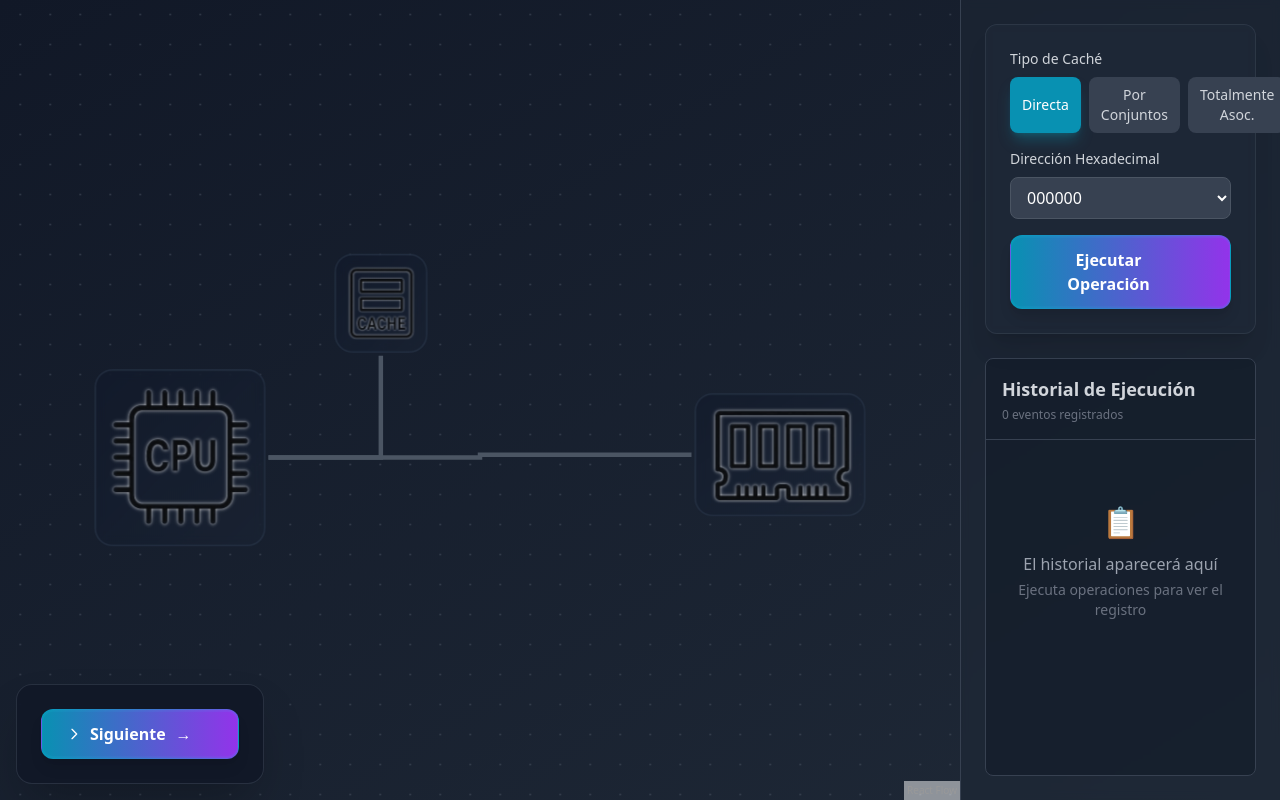
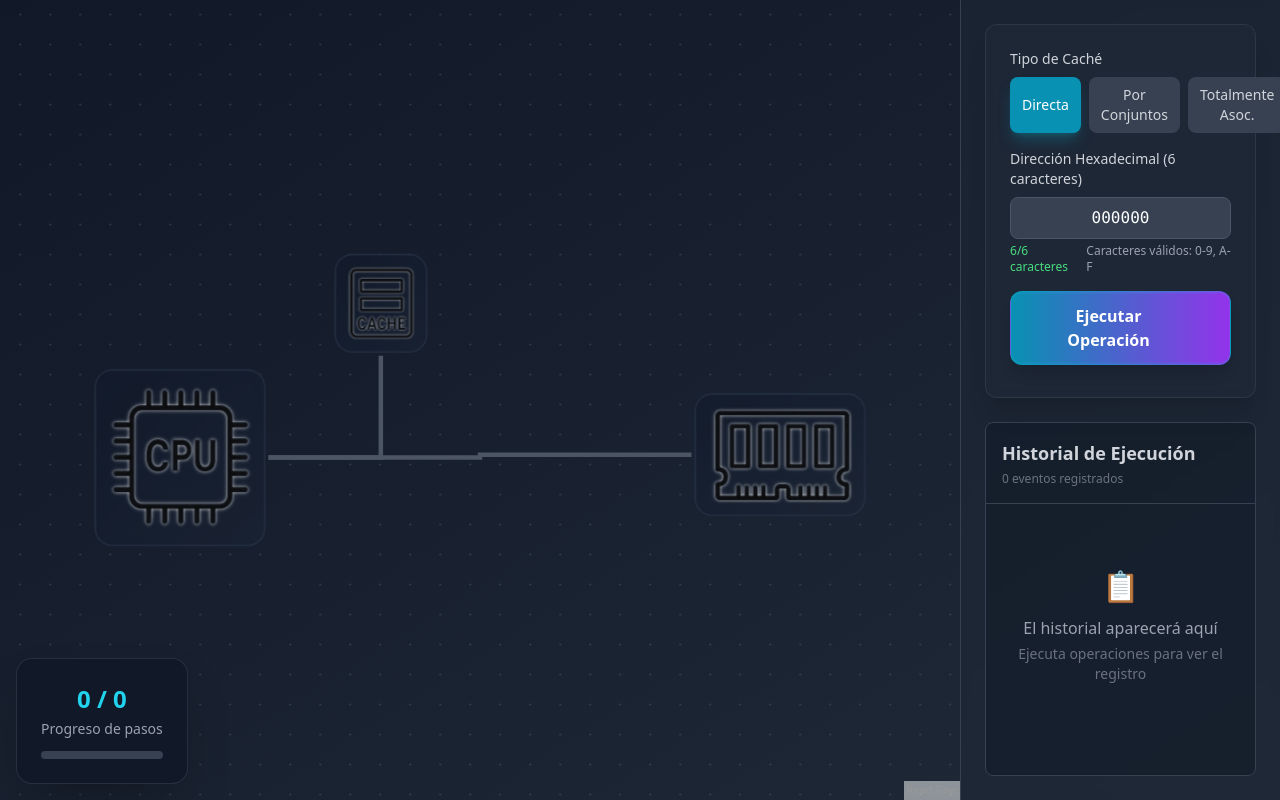
Before and after one commit to rodnye/ac-cpu-simulator, a React (Vite) app: page / in a window 1280 px wide. Built offline with nearby package versions, Linux system fonts and the light colour scheme.

Commit message:
si dios quiere last fix

```diff
--- a/src/App.tsx
+++ b/src/App.tsx
@@ -1,8 +1,10 @@
+// App.tsx - Versión corregida
 import { useState, useEffect, useCallback } from "react";
 import {
   ReactFlow,
   Background,
   type Edge,
+  type Node,
   BackgroundVariant,
 } from "@xyflow/react";
 import "@xyflow/react/dist/style.css";
@@ -23,7 +25,14 @@ import type { CacheType } from "./services/cache/Cache";
 import type { AssociativeCacheStep } from "./services/cache/AssociativeCache";
 import { motion, AnimatePresence } from "framer-motion";
 
-const initialNodes: IComputerNodeData[] = [
+// Definir el tipo de nodo correctamente
+type CustomNode = Node<IComputerNodeData["data"]> & {
+  id: string;
+  position: { x: number; y: number };
+  type: string;
+};
+
+const initialNodes: CustomNode[] = [
   {
     id: "cpu",
     position: { x: 100, y: 7 },
@@ -98,7 +107,7 @@ const initialEdges: Edge[] = [
 const cpuManager = new Cpu();
 
 export default function App() {
-  const [nodes, setNodes] = useState<IComputerNodeData[]>(initialNodes);
+  const [nodes, setNodes] = useState<CustomNode[]>(initialNodes);
   const [edges, setEdges] = useState<Edge[]>(initialEdges);
   const [totalSteps, setTotalSteps] = useState(0);
   const [currentStep, setCurrentStep] = useState(0);
@@ -154,11 +163,6 @@ export default function App() {
     setExecutionHistory([]);
   }, [clearStatus, updateStepState]);
 
-  const handleStop = useCallback(() => {
-    cpuManager.stopTimer();
-    updateStepState();
-  }, [updateStepState]);
-
   useEffect(() => {
     const { memory, directCache, associativeCache, setAssociativeCache } =
       cpuManager;
@@ -170,7 +174,8 @@ export default function App() {
       setExecutionHistory((prev) => [...prev, `CPU: ${step.info}`]);
 
       // Actualizar nodo CPU
-      const updatedNodes = nodes.map((node) => {
+      setNodes((prevNodes) =>
+        prevNodes.map((node) => {
           if (node.id === "cpu") {
             return {
               ...node,
@@ -182,9 +187,8 @@ export default function App() {
             };
           }
           return node;
-      });
-
-      setNodes(updatedNodes);
+        }),
+      );
 
       // Actualizar edges según el tipo de paso
       const updatedEdges = edges.map((edge) => {
@@ -221,7 +225,8 @@ export default function App() {
     const handleMemoryStep = (step: MemoryStep) => {
       setExecutionHistory((prev) => [...prev, `Memoria: ${step.info}`]);
 
-      const updatedNodes = nodes.map((node) => {
+      setNodes((prevNodes) =>
+        prevNodes.map((node) => {
           if (node.id === "memory") {
             return {
               ...node,
@@ -233,9 +238,8 @@ export default function App() {
             };
           }
           return node;
-      });
-
-      setNodes(updatedNodes);
+        }),
+      );
     };
 
     const handleCacheStep = (
@@ -258,7 +262,8 @@ export default function App() {
           break;
       }
 
-      const updatedNodes = nodes.map((node) => {
+      setNodes((prevNodes) =>
+        prevNodes.map((node) => {
           if (node.id === "cache") {
             return {
               ...node,
@@ -270,9 +275,8 @@ export default function App() {
             };
           }
           return node;
-      });
-
-      setNodes(updatedNodes);
+        }),
+      );
     };
 
     // Event listeners
@@ -298,7 +302,7 @@ export default function App() {
       associativeCache.off("step", handleCacheStep);
       setAssociativeCache.off("step", handleCacheStep);
     };
-  }, [clearStatus, edges, nodes, updateStepState]);
+  }, [clearStatus, edges, updateStepState]);
 
   return (
     <div className="relative w-screen h-screen bg-gradient-to-br from-gray-900 to-gray-800">
@@ -324,7 +328,7 @@ export default function App() {
           </ReactFlow>
         </div>
 
-        {/* Control Panel - Solo UserActions ahora */}
+        {/* Control Panel */}
         <div className="w-80 bg-gray-800/50 backdrop-blur-sm border-l border-gray-700 flex flex-col">
           <div className="p-6">
             <UserActions
@@ -334,7 +338,7 @@ export default function App() {
             />
           </div>
 
-          {/* Execution History - Ocupa el espacio restante con scroll mejorado */}
+          {/* Execution History */}
           <div className="flex-1 flex flex-col min-h-0 p-6 pt-0">
             <div className="h-full bg-gray-900/50 rounded-lg border border-gray-700 flex flex-col">
               <div className="p-4 border-b border-gray-700 flex-shrink-0">
@@ -346,16 +350,15 @@ export default function App() {
                 </p>
               </div>
 
-              {/* Contenedor de scroll con altura fija y overflow controlado */}
               <div className="flex-1 min-h-0 overflow-hidden">
                 <div className="h-full overflow-y-auto scrollbar-thin scrollbar-thumb-gray-600 scrollbar-track-gray-800 hover:scrollbar-thumb-gray-500">
                   <div className="p-4 space-y-3">
                     <AnimatePresence initial={false}>
                       {executionHistory
-                        .slice(-50) // Mostrar más elementos
+                        .slice(-50)
                         .map((entry, index, array) => (
                           <motion.div
-                            key={`${index}-${entry}-${Date.now()}`} // Key más única
+                            key={`${index}-${entry}-${Date.now()}`}
                             initial={{ opacity: 0, y: 10, scale: 0.95 }}
                             animate={{ opacity: 1, y: 0, scale: 1 }}
                             exit={{ opacity: 0, x: -100 }}
@@ -396,7 +399,6 @@ export default function App() {
                 </div>
               </div>
 
-              {/* Footer del historial */}
               {executionHistory.length > 0 && (
                 <div className="p-3 border-t border-gray-700 bg-gray-800/30 flex-shrink-0">
                   <div className="flex justify-between items-center text-xs text-gray-400">
@@ -420,15 +422,7 @@ export default function App() {
 
       {/* Bottom Control Panel */}
       <div className="absolute bottom-4 left-4">
-        <ControlPanel
-          onNext={handleNextStep}
-          onReset={handleReset}
-          onStop={handleStop}
-          isRunning={cpuManager.timerRunning}
-          hasNext={cpuManager.hasNext()}
-          totalSteps={totalSteps}
-          currentStep={currentStep}
-        />
+        <ControlPanel totalSteps={totalSteps} currentStep={currentStep} />
       </div>
     </div>
   );
--- a/src/components/controls/ControlPanel.tsx
+++ b/src/components/controls/ControlPanel.tsx
@@ -1,23 +1,12 @@
-import Button from "../atoms/Button";
-import { NextIcon } from "../atoms/Icon";
-import { motion, AnimatePresence } from "framer-motion";
+// ControlPanel.tsx - Versión simplificada
+import { motion } from "framer-motion";
 
 interface ControlPanelProps {
-  onNext: () => void;
-  onStop: () => void;
-  onReset: () => void;
-  isRunning?: boolean;
-  hasNext?: boolean;
   currentStep?: number;
   totalSteps?: number;
 }
 
 export function ControlPanel({
-  onNext,
-  //onStop,
-  //onReset,
-  isRunning,
-  hasNext,
   currentStep = 0,
   totalSteps = 0,
 }: ControlPanelProps) {
@@ -28,39 +17,32 @@ export function ControlPanel({
       transition={{ duration: 0.5, ease: "easeOut" }}
       className="bg-gray-900/90 backdrop-blur-xl border border-gray-700/60 rounded-2xl shadow-2xl p-6 hover:shadow-2xl transition-all duration-300 hover:border-cyan-400/30 hover:bg-gray-900/95 group"
     >
-      <div className="flex flex-row items-center justify-between gap-4">
-        <motion.div whileHover={{ scale: 1.02 }} whileTap={{ scale: 0.98 }}>
-          <Button
-            onClick={onNext}
-            disabled={!hasNext}
-            className="flex items-center gap-3 min-w-[140px] justify-center bg-gradient-to-r from-cyan-600 to-purple-600 hover:from-cyan-500 hover:to-purple-500 text-white font-semibold py-3 px-6 rounded-xl transition-all duration-300 shadow-lg hover:shadow-cyan-500/25 disabled:opacity-50 disabled:cursor-not-allowed group"
+      {/* Progress Indicator */}
+      <div className="flex flex-col items-center gap-3">
+        <div className="text-center">
+          <motion.div
+            key={`${currentStep}-${totalSteps}`}
+            initial={{ scale: 1.1 }}
+            animate={{ scale: 1 }}
+            className="text-2xl font-bold text-cyan-400"
           >
-            <motion.div
-              animate={{
-                x: hasNext ? [0, 4, 0] : 0,
-                scale: hasNext ? [1, 1.1, 1] : 1,
-              }}
-              transition={{
-                duration: 1.5,
-                repeat: hasNext ? Infinity : 0,
-                ease: "easeInOut",
-              }}
-            >
-              <NextIcon />
-            </motion.div>
-            <span>Siguiente</span>
-            <motion.span
-              animate={{ x: [0, 2, 0] }}
-              transition={{
-                duration: 1.2,
-                repeat: Infinity,
-                ease: "easeInOut",
-              }}
-            >
-              →
-            </motion.span>
-          </Button>
-        </motion.div>
+            {currentStep} / {totalSteps}
+          </motion.div>
+          <div className="text-sm text-gray-400 mt-1">Progreso de pasos</div>
+        </div>
+
+        {/* Progress Bar */}
+        <div className="w-full bg-gray-700 rounded-full h-2">
+          <motion.div
+            className="bg-gradient-to-r from-cyan-500 to-purple-500 h-2 rounded-full"
+            initial={{ width: 0 }}
+            animate={{
+              width:
+                totalSteps > 0 ? `${(currentStep / totalSteps) * 100}%` : "0%",
+            }}
+            transition={{ duration: 0.5, ease: "easeOut" }}
+          />
+        </div>
       </div>
 
       {/* Subtle background animation */}
--- a/src/components/controls/UserActions.tsx
+++ b/src/components/controls/UserActions.tsx
@@ -1,5 +1,5 @@
-// UserActions.tsx - Versión actualizada
-import { useState } from "react";
+// UserActions.tsx - Versión corregida
+import { useState, useEffect } from "react";
 import Button from "../atoms/Button";
 import type { Cpu } from "../../services/Cpu";
 import { motion, AnimatePresence } from "framer-motion";
@@ -18,54 +18,134 @@ export const UserActions = ({
 }: UserActionsProps) => {
   const [address, setAddress] = useState("000000");
   const [isLoading, setIsLoading] = useState(false);
+  const [error, setError] = useState("");
+  const [hasPendingSteps, setHasPendingSteps] = useState(false);
 
-  // Direcciones de ejemplo para diferentes tipos de caché
-  const addressExamples = {
-    direct: ["000000"],
-    associative: ["000000"],
-    "set-associative": ["000000"],
+  // Efecto para escuchar cambios en el estado de pasos
+  // En UserActions.tsx - Actualizar el useEffect
+  useEffect(() => {
+    const updateStepState = () => {
+      const hasSteps = cpu.getSteps().length > 0;
+      setHasPendingSteps(hasSteps);
+    };
+
+    cpu.on("step", updateStepState);
+    cpu.on("execute", updateStepState);
+    cpu.on("reset", updateStepState);
+
+    return () => {
+      cpu.off("step", updateStepState);
+      cpu.off("execute", updateStepState);
+      cpu.off("reset", updateStepState);
+    };
+  }, [cpu]);
+
+  // Validar dirección hexadecimal
+  const validateHexAddress = (value: string): boolean => {
+    if (value.length !== 6) return false;
+    const hexRegex = /^[0-9A-Fa-f]{6}$/;
+    return hexRegex.test(value);
   };
 
-  const handleExecute = async () => {
-    if (!address) return;
+  const handleAddressChange = (value: string) => {
+    // Convertir a mayúsculas y filtrar caracteres no hexadecimales
+    const filteredValue = value.toUpperCase().replace(/[^0-9A-F]/g, "");
+
+    // Limitar a 6 caracteres
+    const truncatedValue = filteredValue.slice(0, 6);
+
+    setAddress(truncatedValue);
+
+    // Validar en tiempo real
+    if (truncatedValue.length === 6 && !validateHexAddress(truncatedValue)) {
+      setError("Dirección hexadecimal inválida");
+    } else {
+      setError("");
+    }
+  };
+
+  const handleExecuteOrNext = async () => {
+    // Si hay pasos pendientes, ejecutar siguiente paso
+    if (cpu.hasNext()) {
+      try {
+        cpu.next();
+      } catch (error) {
+        console.error("Error executing next step:", error);
+        setError("Error al ejecutar siguiente paso");
+      }
+      return;
+    }
+
+    // Si no hay pasos pendientes, ejecutar nueva operación
+    if (!validateHexAddress(address)) {
+      setError(
+        "La dirección debe tener exactamente 6 caracteres hexadecimales (0-9, A-F)",
+      );
+      return;
+    }
 
     setIsLoading(true);
+    setError("");
 
     try {
-      // Simular un pequeño delay para la animación
+      // Resetear estado visual antes de nueva operación
+      cpu.resetVisualState();
+
+      // Pequeño delay para la animación
       await new Promise((resolve) => setTimeout(resolve, 300));
 
+      let result;
       switch (cacheType) {
         case "direct":
-          cpu.executeGetWordDirect(address);
+          result = cpu.executeGetWordDirect(address);
           break;
         case "associative":
-          cpu.executeGetWordAssociative(address);
+          result = cpu.executeGetWordAssociative(address);
           break;
         case "set-associative":
-          cpu.executeGetWordSetAssociative(address);
+          result = cpu.executeGetWordSetAssociative(address);
           break;
+        default:
+          throw new Error(`Tipo de caché no soportado: ${cacheType}`);
       }
 
-      // Ejecutar primer paso
+      console.log(`Operación ${cacheType} completada. Resultado:`, result);
+
+      // Ejecutar primer paso automáticamente si hay pasos
       if (cpu.hasNext()) {
-        cpu.next();
+        setTimeout(() => {
+          cpu.next();
+        }, 500);
       }
     } catch (error) {
       console.error("Error executing cache operation:", error);
+      setError(
+        `Error al ejecutar operación de caché ${cacheType}: ${error instanceof Error ? error.message : "Error desconocido"}`,
+      );
     } finally {
       setIsLoading(false);
     }
   };
 
   const handleCacheTypeChange = (newType: CacheType) => {
+    // Cancelar operación actual si hay una en curso
+    if (cpu.hasNext() || isLoading) {
+      setIsLoading(false);
+    }
+
     onCacheTypeChange?.(newType);
     // Resetear dirección cuando cambia el tipo
-    setAddress(addressExamples[newType][0]);
+    setAddress("000000");
+    setError("");
   };
 
-  const currentAddresses = addressExamples[cacheType];
-  const isDisabled = cpu.hasNext() || isLoading;
+  const getButtonText = () => {
+    if (isLoading) return "Ejecutando...";
+    return cpu.hasNext() ? "Siguiente Paso" : "Ejecutar Operación";
+  };
+
+  const isExecuteDisabled =
+    isLoading || (!cpu.hasNext() && !validateHexAddress(address));
 
   return (
     <motion.div
@@ -87,11 +167,12 @@ export const UserActions = ({
                 onClick={() => handleCacheTypeChange(type)}
                 whileHover={{ scale: 1.05 }}
                 whileTap={{ scale: 0.95 }}
+                disabled={isLoading || cpu.hasNext()}
                 className={`px-3 py-2 rounded-lg text-sm font-medium transition-all duration-200 ${
                   cacheType === type
                     ? "bg-cyan-600 text-white shadow-lg shadow-cyan-500/25"
                     : "bg-gray-700 text-gray-300 hover:bg-gray-600"
-                }`}
+                } ${isLoading || cpu.hasNext() ? "opacity-50 cursor-not-allowed" : ""}`}
               >
                 {type === "set-associative"
                   ? "Por Conjuntos"
@@ -107,34 +188,95 @@ export const UserActions = ({
       {/* Address Input */}
       <motion.div className="w-full mb-4">
         <label className="block text-sm font-medium text-gray-300 mb-2">
-          Dirección Hexadecimal
+          Dirección Hexadecimal (6 caracteres)
         </label>
-        <select
+        <input
+          type="text"
           value={address}
-          onChange={(e) => setAddress(e.target.value)}
-          disabled={isDisabled}
-          className="w-full px-3 py-2 bg-gray-700 border border-gray-600 rounded-lg text-white focus:outline-none focus:ring-2 focus:ring-cyan-500 focus:border-cyan-500 disabled:opacity-50"
-        >
-          {currentAddresses.map((addr) => (
-            <option key={addr} value={addr} className="bg-gray-800">
-              {addr}
-            </option>
-          ))}
-        </select>
+          onChange={(e) => handleAddressChange(e.target.value)}
+          disabled={cpu.hasNext() || isLoading}
+          placeholder="000000"
+          className="w-full px-3 py-2 bg-gray-700 border border-gray-600 rounded-lg text-white font-mono text-center focus:outline-none focus:ring-2 focus:ring-cyan-500 focus:border-cyan-500 disabled:opacity-50 uppercase"
+          maxLength={6}
+        />
+        <div className="flex justify-between mt-1 text-xs">
+          <span
+            className={`${address.length === 6 ? "text-green-400" : "text-yellow-400"}`}
+          >
+            {address.length}/6 caracteres
+          </span>
+          <span className="text-gray-400">Caracteres válidos: 0-9, A-F</span>
+        </div>
+
+        {/* Mensaje de error */}
+        <AnimatePresence>
+          {error && (
+            <motion.div
+              initial={{ opacity: 0, height: 0 }}
+              animate={{ opacity: 1, height: "auto" }}
+              exit={{ opacity: 0, height: 0 }}
+              className="mt-2 p-2 bg-rose-600/20 border border-rose-500/40 rounded-lg text-rose-300 text-sm"
+            >
+              {error}
+            </motion.div>
+          )}
+        </AnimatePresence>
       </motion.div>
 
-      {/* Execute Button */}
+      {/* Execute/Next Button */}
       <motion.div className="w-full">
         <Button
-          onClick={handleExecute}
-          disabled={isDisabled}
+          onClick={handleExecuteOrNext}
+          disabled={isExecuteDisabled}
           loading={isLoading}
           className="w-full"
-          variant="primary"
+          variant={cpu.hasNext() ? "secondary" : "primary"}
         >
-          {isLoading ? "Ejecutando..." : "Ejecutar Operación"}
+          {getButtonText()}
         </Button>
+
+        {/* Indicador de estado */}
+        <div className="mt-2 text-center">
+          <AnimatePresence>
+            {cpu.hasNext() && (
+              <motion.div
+                initial={{ opacity: 0, scale: 0.8 }}
+                animate={{ opacity: 1, scale: 1 }}
+                exit={{ opacity: 0, scale: 0.8 }}
+                className="text-cyan-400 text-sm flex items-center justify-center gap-2"
+              >
+                <motion.div
+                  animate={{ scale: [1, 1.2, 1] }}
+                  transition={{ duration: 1, repeat: Infinity }}
+                  className="w-2 h-2 bg-cyan-400 rounded-full"
+                />
+                {cpu.getSteps().length} pasos pendientes
+              </motion.div>
+            )}
+          </AnimatePresence>
+        </div>
       </motion.div>
+
+      {/* Botón de reset */}
+      {(cpu.hasNext() || isLoading) && (
+        <motion.div
+          initial={{ opacity: 0, y: 10 }}
+          animate={{ opacity: 1, y: 0 }}
+          className="w-full mt-3"
+        >
+          <Button
+            onClick={() => {
+              setIsLoading(false);
+              setError("");
+            }}
+            variant="ghost"
+            size="sm"
+            className="w-full"
+          >
+            Cancelar Operación
+          </Button>
+        </motion.div>
+      )}
     </motion.div>
   );
 };
--- a/src/services/Memory.ts
+++ b/src/services/Memory.ts
@@ -27,4 +27,11 @@ export class Memory extends StepManager<MemoryStep> {
 
     return binary4BitToHex(binary);
   }
+
+  // Nuevo método para reset específico de memoria
+  public resetVisualState() {
+    super.resetVisualState();
+    this.input = null;
+    this.output = null;
+  }
 }
--- a/src/services/StepManager.ts
+++ b/src/services/StepManager.ts
@@ -23,6 +23,7 @@ export abstract class StepManager<S extends Step = Step> extends EventEmitter<{
   "timer-stop": () => void;
   "timer-start": () => void;
   execute: (id: string) => void;
+  reset: () => void; // Nuevo evento
 }> {
   private timer: TimerId | undefined;
 
@@ -94,4 +95,12 @@ export abstract class StepManager<S extends Step = Step> extends EventEmitter<{
     this.timer = undefined;
     this.emit("timer-stop");
   }
+
+  // Nuevo método para resetear estado visual
+  public resetVisualState() {
+    this.steps = [];
+    this.input = null;
+    this.output = null;
+    this.emit("reset");
+  }
 }
--- a/src/services/cache/AssociativeCache.ts
+++ b/src/services/cache/AssociativeCache.ts
@@ -102,6 +102,14 @@ export class AssociativeCache extends Cache<AssociativeCacheStep> {
       info: `Bloque cargado desde memoria principal a línea ${freeLine} de la caché totalmente asociativa`,
     });
   }
+
+  // Al final de cada clase, agregar:
+  public resetVisualState() {
+    super.resetVisualState();
+    this.input = null;
+    this.output = null;
+    // Nota: no resetear this.tags, this.lines, this.sets porque contienen datos reales
+  }
 }
 
 // Tipado de pasos
--- a/src/services/cache/Cache.ts
+++ b/src/services/cache/Cache.ts
@@ -17,4 +17,12 @@ export abstract class Cache<S extends Step> extends StepManager<S> {
 
   public abstract executeGetLine(direccionHex: string): void;
   public abstract executeSetLine(direccionHex: string): void;
+
+  // Nuevo método para reset específico de cache
+  public resetVisualState() {
+    super.resetVisualState();
+    // Nota: no resetear this.lines porque contiene datos reales de cache
+    this.input = null;
+    this.output = null;
+  }
 }
--- a/src/services/cache/DirectCache.ts
+++ b/src/services/cache/DirectCache.ts
@@ -101,6 +101,14 @@ export class DirectCache extends Cache<DirectCacheStep> {
       info: `Cargando bloque desde memoria principal a caché directa: Línea ${line}, Tag ${tag}, Bloque ${block}`,
     });
   }
+
+  // Al final de cada clase, agregar:
+  public resetVisualState() {
+    super.resetVisualState();
+    this.input = null;
+    this.output = null;
+    // Nota: no resetear this.tags, this.lines, this.sets porque contienen datos reales
+  }
 }
 
 // tipado de pasos
--- a/src/services/cache/SetAssociativeCache.ts
+++ b/src/services/cache/SetAssociativeCache.ts
@@ -23,15 +23,26 @@ export class SetAssociativeCache extends Cache<SetAssociativeCacheStep> {
       this.sets[setN] = {};
     }
 
-    // Inicializar exactamente 4 vías para el conjunto
     for (let i = 0; i < this.waysPerSet; i++) {
-      // Generar un tag único para cada vía
-      const wayTag = randomBinaryChar(8) + setN + randomBinaryChar(2);
+      const tag = randomBinaryChar(8);
+      const word = randomBinaryChar(2);
+      const wayTag = tag + setN + word;
+
       const wayAddress = binary4BitToHex(wayTag);
 
       this.sets[setN][wayTag] = this.memory.getBlock(wayAddress);
     }
   }
+
+  // Al final de cada clase, agregar:
+  public resetVisualState() {
+    super.resetVisualState();
+    this.input = null;
+    this.output = null;
+    // Nota: no resetear this.tags, this.lines, this.sets porque contienen datos reales
+  }
+
+  // En SetAssociativeCache.ts, corrige el método executeGetLine:
 
   public executeGetLine(hexAddress: string) {
     this.emit("execute", "get-line");
@@ -41,9 +52,10 @@ export class SetAssociativeCache extends Cache<SetAssociativeCacheStep> {
     const { tag, line, word } = parseHexAddress(hexAddress);
     const setNumber = line;
 
+    // CORRECCIÓN: Inicializar conjunto si no existe o está vacío
     if (
       !this.sets[setNumber] ||
-      Object.keys(this.sets[setNumber]).length != 4
+      Object.keys(this.sets[setNumber]).length === 0
     ) {
       this.initSet(setNumber);
     }
@@ -64,6 +76,17 @@ export class SetAssociativeCache extends Cache<SetAssociativeCacheStep> {
     let wayIndex = 0;
 
     const ways = Object.keys(currentSet);
+
+    // CORRECCIÓN: Verificar que hay ways disponibles
+    if (ways.length === 0) {
+      this.addStep({
+        id: "cache-miss",
+        info: "FALLO - Conjunto vacío. Se requiere acceso a memoria principal",
+      });
+      this.output = null;
+      return null;
+    }
+
     for (let i = 0; i < ways.length; i++) {
       const currentTag = ways[i];
       wayIndex = i + 1;
@@ -79,7 +102,7 @@ export class SetAssociativeCache extends Cache<SetAssociativeCacheStep> {
       } else {
         this.addStep({
           id: "check-way",
-          info: `Vía ${wayIndex} en conjunto ${setNumber}: etiqueta diferente (${currentTag}) - continuando búsqueda`,
+          info: `Vía ${wayIndex} en conjunto ${setNumber}: etiqueta diferente (${currentTag.substring(0, 12)}...) - continuando búsqueda`,
         });
       }
     }
--- a/src/utils/convert.ts
+++ b/src/utils/convert.ts
@@ -76,7 +76,7 @@ export function randomBinaryChar(cantidad: number) {
   const str = "01";
   let result = "";
   for (let i = 0; i < cantidad; i++) {
-    result += str.charAt(randomInt(0, 2));
+    result += str.charAt(randomInt(0, 1));
   }
 
   return result;
```
Also changed, not shown: src/services/Cpu.ts (+34 -57 lines). Lines whose indentation alone changed are shown as unchanged.
